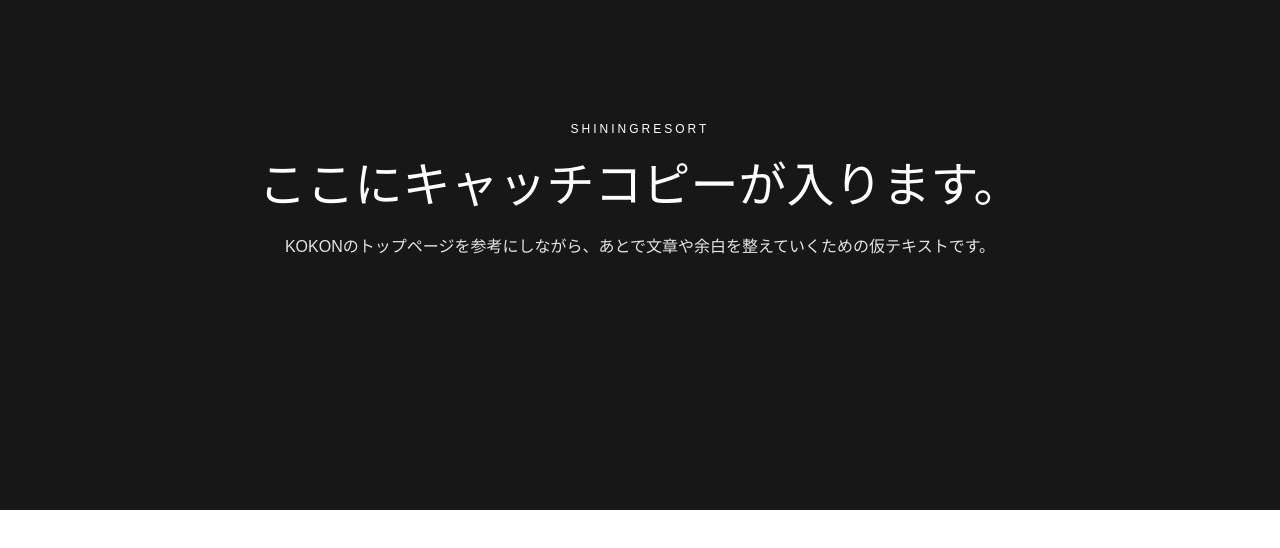
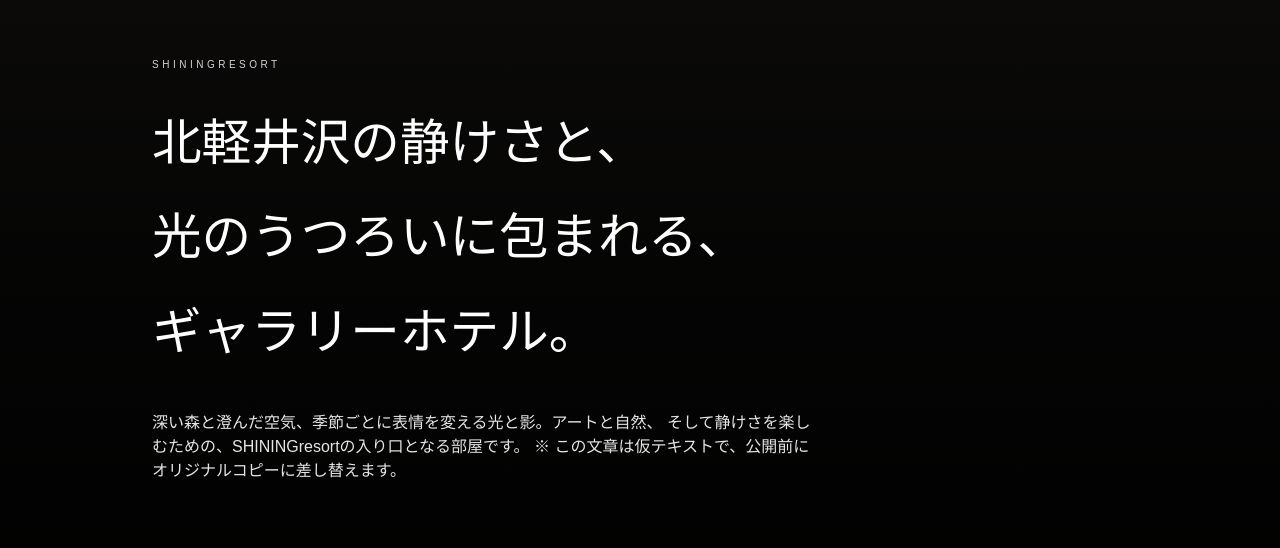
Before and after one commit to linkist0622/resort-web, a Next.js app: page / in a window 1280 px wide. Shown: the part 130-678 px from the top of the page. Built offline with nearby package versions, Linux system fonts and the light colour scheme.

Commit message:
feat: add animated hero section with MotionSection

```diff
--- /dev/null
+++ b/src/components/common/MotionSection.tsx
@@ -0,0 +1,24 @@
+// src/components/common/MotionSection.tsx
+"use client";
+
+import { motion } from "framer-motion";
+import type { ReactNode } from "react";
+
+type MotionSectionProps = {
+  children: ReactNode;
+  className?: string;
+};
+
+export function MotionSection({ children, className = "" }: MotionSectionProps) {
+  return (
+    <motion.section
+      className={className}
+      initial={{ opacity: 0, y: 24 }}
+      whileInView={{ opacity: 1, y: 0 }}
+      viewport={{ once: true, amount: 0.2 }}
+      transition={{ duration: 0.8, ease: "easeOut" }}
+    >
+      {children}
+    </motion.section>
+  );
+}
--- a/src/components/home/HeroSection.tsx
+++ b/src/components/home/HeroSection.tsx
@@ -1,24 +1,38 @@
 // src/components/home/HeroSection.tsx
+"use client";
+
+import { MotionSection } from "@/components/common/MotionSection";
 
 export function HeroSection() {
   return (
-    <section className="relative min-h-[80vh] flex items-center justify-center bg-neutral-900 text-white">
-      <div className="max-w-4xl px-6 text-center">
-        {/* サブタイトル的な小さなテキスト */}
-        <p className="text-xs tracking-[0.25em] uppercase mb-4">
-          SHININGresort
+    <MotionSection className="relative min-h-screen flex items-center bg-[#0d0c0b] text-white">
+      {/* 背景にグラデーションのオーバーレイ（あとで画像を足してKOKON寄せにする余地） */}
+      <div className="absolute inset-0">
+        {/* ここに後で bg-[url('/images/hero/main.jpg')] などを追加してもOK */}
+        <div className="h-full w-full bg-gradient-to-t from-black via-black/60 to-transparent" />
+      </div>
+
+      {/* コンテンツ本体 */}
+      <div className="relative z-10 w-full max-w-5xl mx-auto px-6 py-24 md:py-32">
+        {/* 小さい英字のタグライン */}
+        <p className="text-[10px] tracking-[0.35em] uppercase mb-6 text-neutral-300">
+          SHININGRESORT
         </p>
 
-        {/* メインのキャッチコピー（あとでKOKONを参考に整える） */}
-        <h1 className="text-3xl md:text-5xl leading-snug mb-4">
-          ここにキャッチコピーが入ります。
+        {/* メインキャッチ：KOKONの「行間広め・静かなトーン」に寄せた感じ */}
+        <h1 className="text-3xl md:text-5xl lg:text-[3.1rem] leading-relaxed md:leading-[1.9] mb-6 md:mb-8">
+          北軽井沢の静けさと、<br className="hidden md:block" />
+          光のうつろいに包まれる、<br className="hidden md:block" />
+          ギャラリーホテル。
         </h1>
 
-        {/* 短い説明文（仮テキスト） */}
-        <p className="text-sm md:text-base text-neutral-200">
-          KOKONのトップページを参考にしながら、あとで文章や余白を整えていくための仮テキストです。
+        {/* 説明文（あとで完全オリジナルコピーに差し替える前提の仮テキスト） */}
+        <p className="text-sm md:text-base text-neutral-200 max-w-xl md:max-w-2xl">
+          深い森と澄んだ空気、季節ごとに表情を変える光と影。アートと自然、
+          そして静けさを楽しむための、SHININGresortの入り口となる部屋です。
+          ※ この文章は仮テキストで、公開前にオリジナルコピーに差し替えます。
         </p>
       </div>
-    </section>
+    </MotionSection>
   );
 }
```
